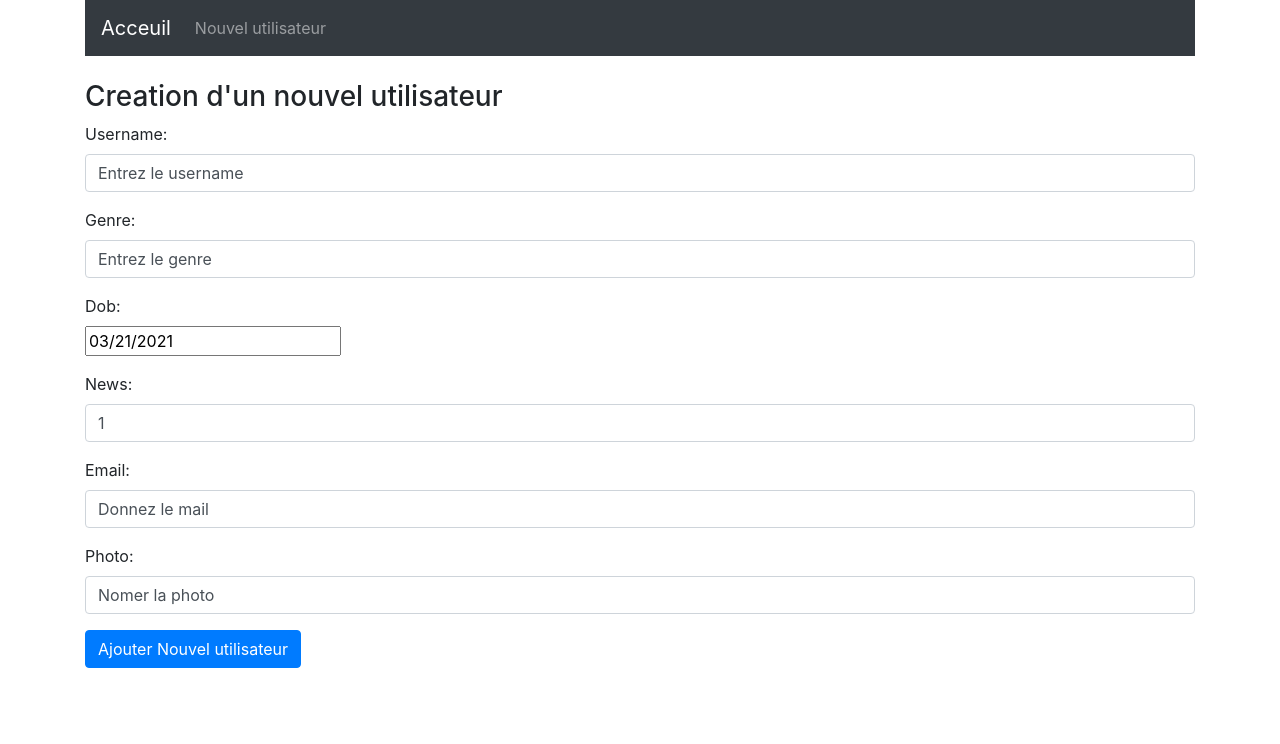
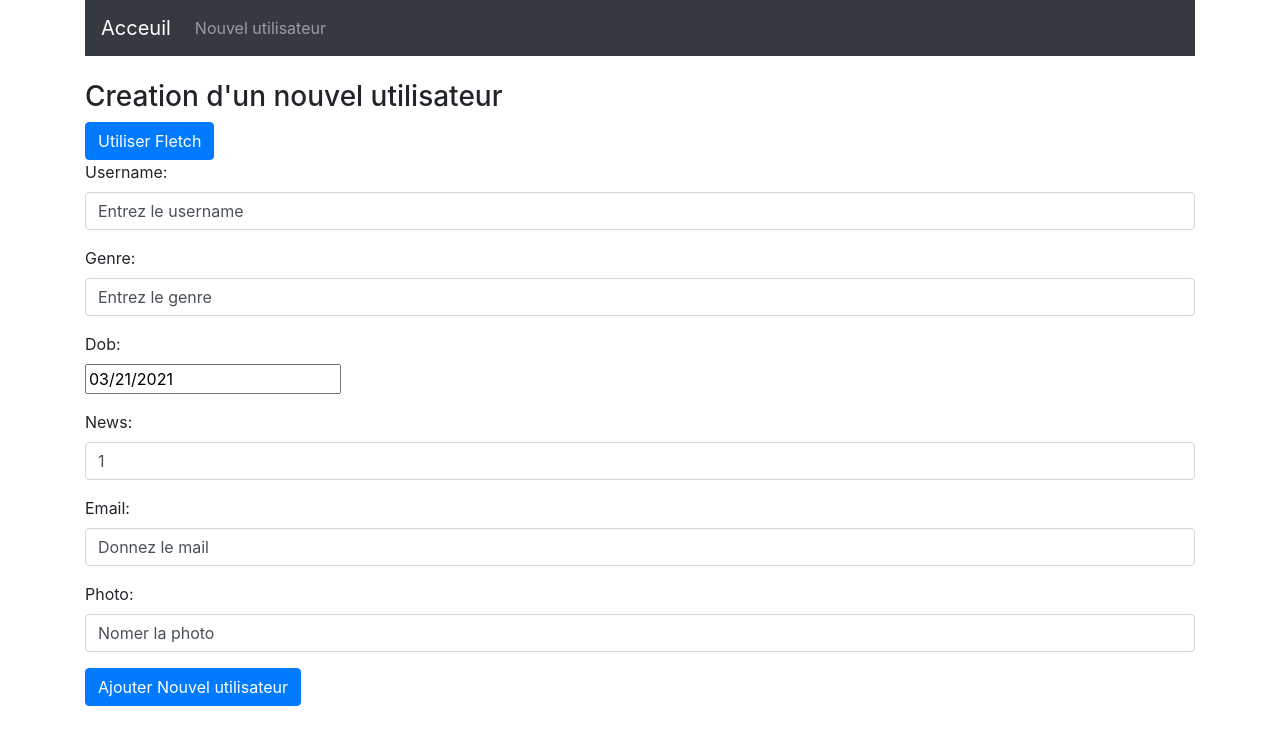
Before and after one commit to NdiagaSarr/MERN_Stack, a React (Create React App) app in the folder tpmern/: page /add in a window 1280 px wide. Shown: the top 744 px of the page. Built offline with nearby package versions, Linux system fonts and the light colour scheme.

Commit message:
Mise en place du flesh pour config l'ajout + transformation du code(pagination) en priorité

```diff
--- a/tpmern/src/components/new-user.component.js
+++ b/tpmern/src/components/new-user.component.js
@@ -37,6 +37,18 @@ export default class newuser extends Component {
     });
   }
 
+  fetchrand(){
+    fetch("https://randomuser.me/api").then((response) => {
+      this.setState({
+        username: response.data.username,
+        gender: response.data.gender,
+        dob: new Date(response.data.dob),
+        news: response.data.news,
+        email: response.data.email,
+        photo: response.data.photo
+      })
+    })
+  }
 
   onChangeUsername(e) {
     this.setState({
@@ -94,6 +106,7 @@ export default class newuser extends Component {
     return (
       <div>
         <h3>Creation d'un nouvel utilisateur</h3>
+        <input type="submit" value="Utiliser Fletch" className="btn btn-primary" onClick={this.fetchrand}/>
         <form onSubmit={this.onSubmit}>
           <div className="form-group">
             <label>Username: </label>
```
